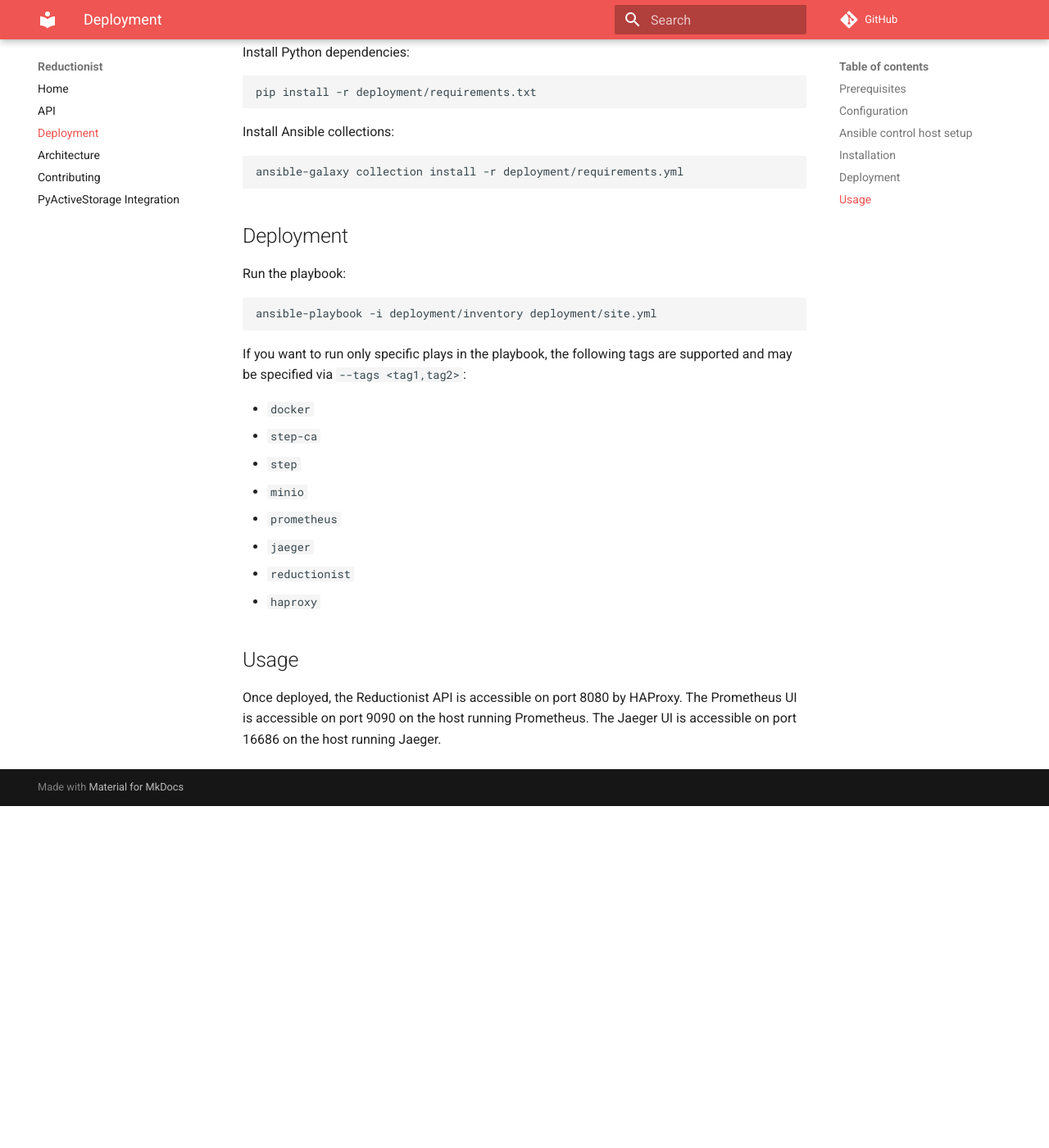
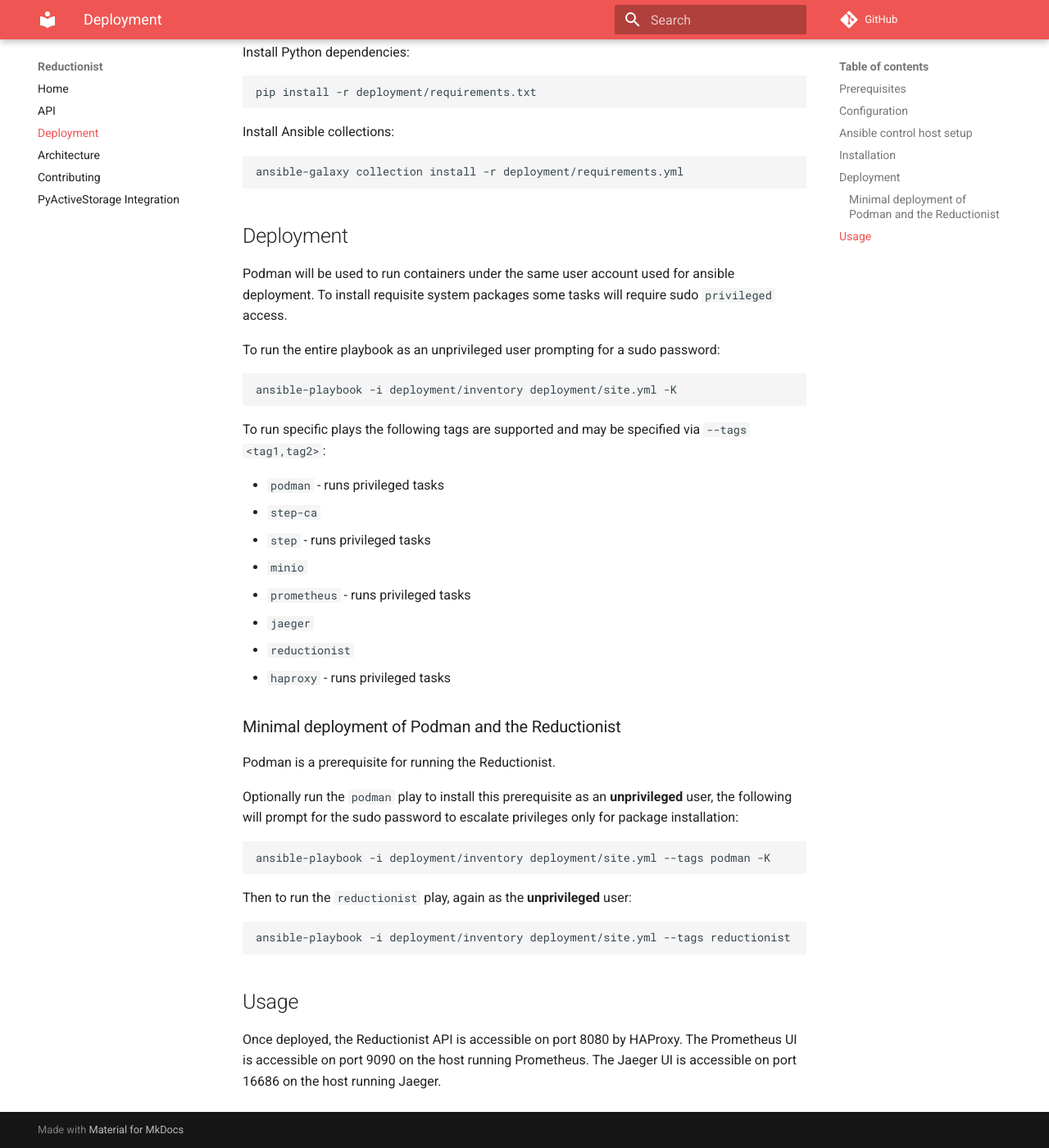
Before and after one commit to stackhpc/reductionist-rs, an MkDocs documentation site: the page built from docs/deployment.md, in a window 1280 px wide and 1400 px high, scrolled down 3158 px. Shown: the whole window at 82% size. Built offline with MkDocs 1.6.1 and Material for MkDocs 9.7.7, drawn with Linux system fonts in a browser that asks for light colours; comment, search, counter and statistics services are not loaded; before the commit the page ends 4141 px from its top, so only the background shows below that; some of the changed text lies outside the part shown.

Commit message:
Update Ansible deployment to allow for unprivileged deployment using Podman
- change Ansible collection from community.docker to containers.podman
- update all Ansible tasks to use podman instead of docker, we install podman-docker for a docker compatible CLI but we need to be podman specific in our Ansible playbook
- move group_vars/reductionist -> group_vars/all so all "reductionist_" prefixed vars can be used across plays, specifically Step and Reductionist
- update documentation

````diff
--- a/docs/deployment.md
+++ b/docs/deployment.md
@@ -5,7 +5,7 @@
 
 The following services are supported:
 
-* Docker engine
+* Podman engine
 * Step CA Certificate Authority (generates certificates for Reductionist)
 * Step CLI (requests and renews certificates)
 * Minio object store (optional, for testing)
@@ -18,11 +18,11 @@
 
 The existence of correctly configured hosts is assumed by this playbook.
 
-The following host OS distributions are supported:
+The following host OS distributions have been tested and are supported:
 
-* Ubuntu 20.04-22.04
-* CentOS Stream 8-9
-* Rocky Linux 8-9
+* CentOS Stream 9
+* Rocky Linux 9
+* Ubuntu 24.04
 
 Currently only a single network is supported.
 Several TCP ports should be accessible on this network.
@@ -82,7 +82,7 @@
 reductionist
 
 # Do not edit.
-[docker:children]
+[podman:children]
 haproxy
 jaeger
 minio
@@ -133,21 +133,38 @@
 
 ## Deployment
 
-Run the playbook:
+Podman will be used to run containers under the same user account used for ansible deployment.
+To install requisite system packages some tasks will require sudo `privileged` access.
+
+To run the entire playbook as an unprivileged user prompting for a sudo password:
 ```sh
-ansible-playbook -i deployment/inventory deployment/site.yml
+ansible-playbook -i deployment/inventory deployment/site.yml -K
 ```
 
-If you want to run only specific plays in the playbook, the following tags are supported and may be specified via `--tags <tag1,tag2>`:
+To run specific plays the following tags are supported and may be specified via `--tags <tag1,tag2>`:
 
-* `docker`
+* `podman` - runs privileged tasks
 * `step-ca`
-* `step`
+* `step` - runs privileged tasks
 * `minio`
-* `prometheus`
+* `prometheus` - runs privileged tasks
 * `jaeger`
 * `reductionist`
-* `haproxy`
+* `haproxy` - runs privileged tasks
+
+### Minimal deployment of Podman and the Reductionist
+
+Podman is a prerequisite for running the Reductionist.
+
+Optionally run the `podman` play to install this prerequisite as an **unprivileged** user, the following will prompt for the sudo password to escalate privileges only for package installation:
+```sh
+ansible-playbook -i deployment/inventory deployment/site.yml --tags podman -K
+```
+
+Then to run the `reductionist` play, again as the **unprivileged** user:
+```sh
+ansible-playbook -i deployment/inventory deployment/site.yml --tags reductionist
+```
 
 ## Usage
 
````
Also changed, not shown: 4 other files.
